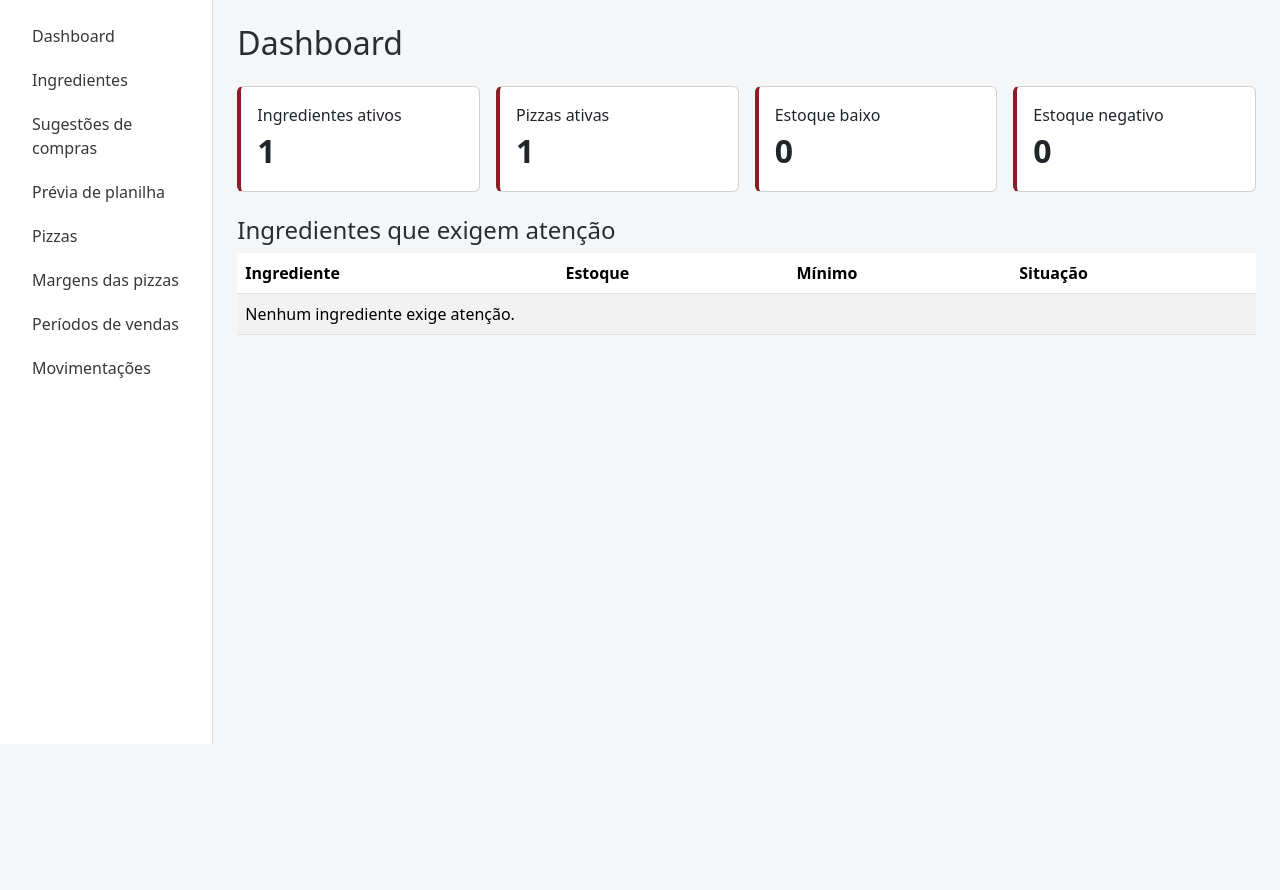
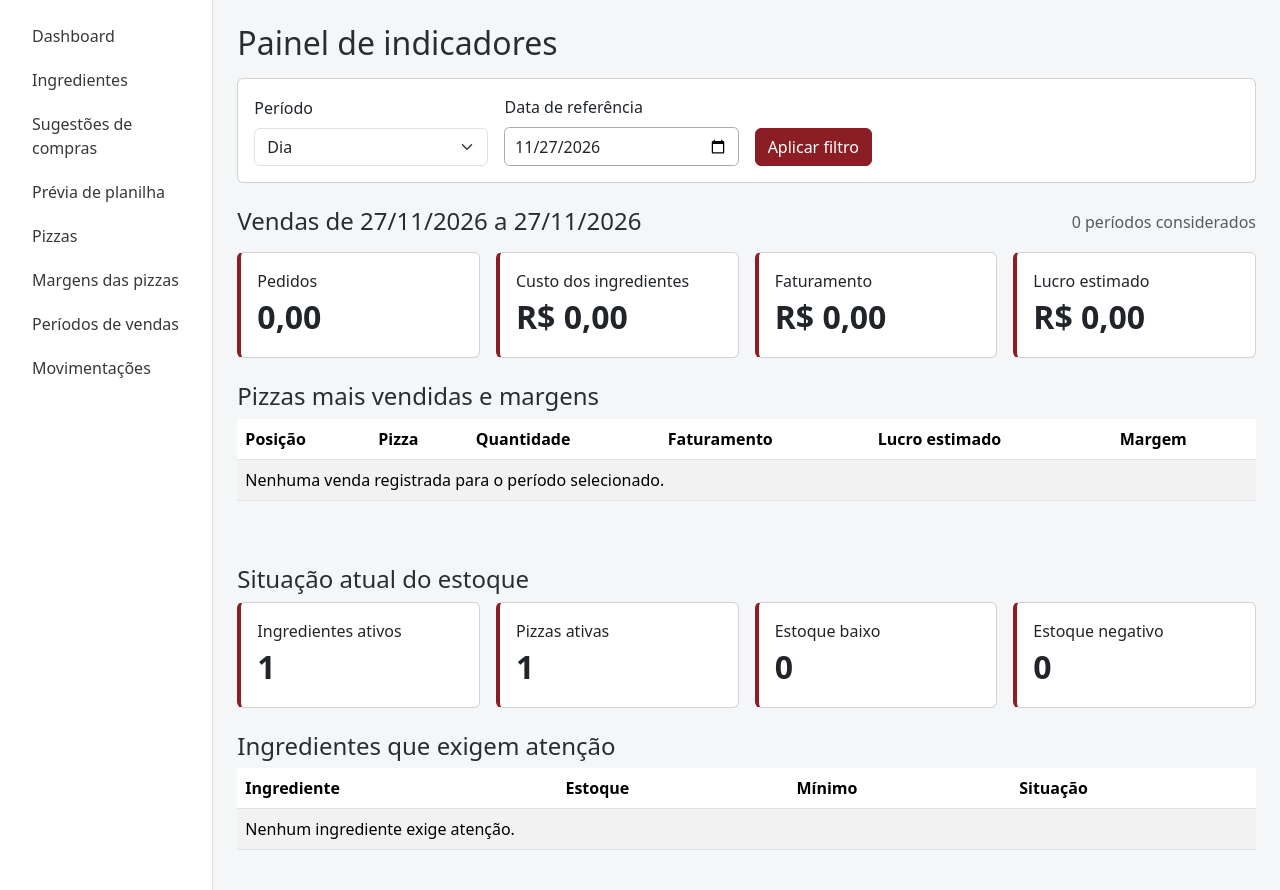
Before and after one commit to LuizRoberto18/SIGE-Murilos, a Django app: page / in a window 1280 px wide. Shown: the part 56-946 px from the top of the page. Before the commit the page ends 800 px from the top, so only its background shows below. Run offline with Django 5.2, Linux system fonts and the light colour scheme; a user stored in the database is signed in; tables that the repository leaves empty hold one stand-in row (values such as "Sample post").

Commit message:
feat: adiciona painel de indicadores por período

```diff
--- a/apps/core/forms.py
+++ b/apps/core/forms.py
@@ -1,7 +1,22 @@
 from django import forms
+from django.utils import timezone
 
 from apps.ingredientes.models import Importacao, Ingrediente
 from apps.vendas.models import Movimentacao
+
+
+class IndicadorFiltroForm(forms.Form):
+    granularidade = forms.ChoiceField(
+        label="Período",
+        choices=[("DIA", "Dia"), ("SEMANA", "Semana"), ("MES", "Mês")],
+        initial="DIA",
+        widget=forms.Select(attrs={"class": "form-select"}),
+    )
+    data_referencia = forms.DateField(
+        label="Data de referência",
+        initial=timezone.localdate,
+        widget=forms.DateInput(attrs={"class": "form-control", "type": "date"}, format="%Y-%m-%d"),
+    )
 
 
 class MovimentoFiltroForm(forms.Form):
--- /dev/null
+++ b/apps/core/indicadores.py
@@ -0,0 +1,111 @@
+"""Indicadores de vendas calculados a partir dos valores históricos."""
+
+from calendar import monthrange
+from collections import defaultdict
+from datetime import timedelta
+from decimal import ROUND_HALF_UP, Decimal
+
+from django.db.models import Prefetch
+
+from apps.vendas.models import ItemVenda, RegistroVenda
+
+
+def intervalo_filtro(granularidade, referencia):
+    if granularidade == "SEMANA":
+        inicio = referencia - timedelta(days=referencia.weekday())
+        return inicio, inicio + timedelta(days=6)
+    if granularidade == "MES":
+        inicio = referencia.replace(day=1)
+        return inicio, referencia.replace(day=monthrange(referencia.year, referencia.month)[1])
+    return referencia, referencia
+
+
+def _fator_periodo(periodo, inicio, fim):
+    inicio_sobreposto = max(periodo.data_inicio, inicio)
+    fim_sobreposto = min(periodo.data_fim, fim)
+    dias_sobrepostos = (fim_sobreposto - inicio_sobreposto).days + 1
+    dias_periodo = (periodo.data_fim - periodo.data_inicio).days + 1
+    return Decimal(dias_sobrepostos) / Decimal(dias_periodo), dias_periodo
+
+
+def _arredondar(valor, casas="0.01"):
+    return valor.quantize(Decimal(casas), rounding=ROUND_HALF_UP)
+
+
+def calcular_indicadores(granularidade, referencia):
+    inicio, fim = intervalo_filtro(granularidade, referencia)
+    periodos = list(
+        RegistroVenda.objects.filter(data_inicio__lte=fim, data_fim__gte=inicio)
+        .select_related("usuario")
+        .prefetch_related(
+            Prefetch("itens_venda", queryset=ItemVenda.objects.select_related("pizza"))
+        )
+    )
+    pedidos = Decimal("0")
+    faturamento = Decimal("0")
+    custo = Decimal("0")
+    produtos = defaultdict(
+        lambda: {
+            "pizza": None,
+            "quantidade": Decimal("0"),
+            "faturamento": Decimal("0"),
+            "custo": Decimal("0"),
+        }
+    )
+    medias_diarias = False
+    valores_proporcionais = False
+
+    for periodo in periodos:
+        fator, dias_periodo = _fator_periodo(periodo, inicio, fim)
+        pedidos += Decimal(periodo.total_pedidos) * fator
+        valores_proporcionais = valores_proporcionais or fator != 1
+        medias_diarias = medias_diarias or (
+            granularidade == "DIA" and (periodo.tipo != RegistroVenda.Tipo.DIA or dias_periodo > 1)
+        )
+        for item in periodo.itens_venda.all():
+            quantidade = Decimal(item.quantidade) * fator
+            receita_item = Decimal(item.quantidade) * item.preco_unitario * fator
+            custo_item = Decimal(item.quantidade) * item.custo_unitario * fator
+            faturamento += receita_item
+            custo += custo_item
+            produto = produtos[item.pizza_id]
+            produto["pizza"] = item.pizza
+            produto["quantidade"] += quantidade
+            produto["faturamento"] += receita_item
+            produto["custo"] += custo_item
+
+    lucro = faturamento - custo
+    mais_vendidos = []
+    for produto in produtos.values():
+        lucro_produto = produto["faturamento"] - produto["custo"]
+        margem = Decimal("0")
+        if produto["faturamento"] > 0:
+            margem = lucro_produto / produto["faturamento"] * 100
+        mais_vendidos.append(
+            {
+                "pizza": produto["pizza"],
+                "quantidade": _arredondar(produto["quantidade"]),
+                "faturamento": _arredondar(produto["faturamento"]),
+                "lucro": _arredondar(lucro_produto),
+                "margem": _arredondar(margem),
+            }
+        )
+    mais_vendidos.sort(
+        key=lambda item: (
+            -item["quantidade"],
+            -item["faturamento"],
+            item["pizza"].nome.casefold(),
+        )
+    )
+    return {
+        "inicio": inicio,
+        "fim": fim,
+        "pedidos": _arredondar(pedidos),
+        "faturamento": _arredondar(faturamento),
+        "custo": _arredondar(custo),
+        "lucro": _arredondar(lucro),
+        "mais_vendidos": mais_vendidos[:5],
+        "periodos_considerados": len(periodos),
+        "medias_diarias": medias_diarias,
+        "valores_proporcionais": valores_proporcionais,
+    }
--- a/apps/core/views.py
+++ b/apps/core/views.py
@@ -2,12 +2,14 @@ from django.contrib.auth.decorators import login_required
 from django.core.paginator import Paginator
 from django.db.models import F
 from django.shortcuts import render
+from django.utils import timezone
 
 from apps.ingredientes.models import Ingrediente
 from apps.pizzas.models import Pizza
 
-from .forms import MovimentoFiltroForm
+from .forms import IndicadorFiltroForm, MovimentoFiltroForm
 from .historico import consultar_movimentacoes
+from .indicadores import calcular_indicadores
 
 
 @login_required
@@ -16,12 +18,23 @@ def dashboard(request):
     atencao = ingredientes.filter(quantidade_estoque__lte=F("estoque_minimo")).order_by(
         "quantidade_estoque", "nome"
     )
+    filtro = IndicadorFiltroForm(request.GET or None)
+    indicadores = None
+    if not filtro.is_bound:
+        indicadores = calcular_indicadores("DIA", timezone.localdate())
+    elif filtro.is_valid():
+        indicadores = calcular_indicadores(
+            filtro.cleaned_data["granularidade"],
+            filtro.cleaned_data["data_referencia"],
+        )
     contexto = {
         "total_ingredientes": ingredientes.count(),
         "total_pizzas": Pizza.objects.filter(ativo=True).count(),
         "total_baixos": ingredientes.filter(quantidade_estoque__lte=F("estoque_minimo")).count(),
         "total_negativos": ingredientes.filter(quantidade_estoque__lt=0).count(),
         "atencao": atencao,
+        "filtro": filtro,
+        "indicadores": indicadores,
     }
     return render(request, "core/dashboard.html", contexto)
 
--- a/templates/core/dashboard.html
+++ b/templates/core/dashboard.html
@@ -1,7 +1,64 @@
 {% extends 'base.html' %}
 {% block title %}Dashboard | SIGE Murilo's{% endblock %}
 {% block content %}
-<h1 class="h2 mb-4">Dashboard</h1>
+<h1 class="h2 mb-3">Painel de indicadores</h1>
+
+<form method="get" class="card p-3 mb-4">
+  <div class="row g-3 align-items-end">
+    <div class="col-sm-4 col-lg-3">
+      <label for="{{ filtro.granularidade.id_for_label }}" class="form-label">{{ filtro.granularidade.label }}</label>
+      {{ filtro.granularidade }}{{ filtro.granularidade.errors }}
+    </div>
+    <div class="col-sm-4 col-lg-3">
+      <label for="{{ filtro.data_referencia.id_for_label }}" class="form-label">{{ filtro.data_referencia.label }}</label>
+      {{ filtro.data_referencia }}{{ filtro.data_referencia.errors }}
+    </div>
+    <div class="col-sm-auto"><button class="btn btn-brand" type="submit">Aplicar filtro</button></div>
+  </div>
+</form>
+
+{% if indicadores %}
+<div class="d-flex justify-content-between align-items-center flex-wrap gap-2 mb-3">
+  <h2 class="h4 mb-0">Vendas de {{ indicadores.inicio|date:"d/m/Y" }} a {{ indicadores.fim|date:"d/m/Y" }}</h2>
+  <span class="text-muted">{{ indicadores.periodos_considerados }} período{{ indicadores.periodos_considerados|pluralize }} considerado{{ indicadores.periodos_considerados|pluralize }}</span>
+</div>
+
+{% if indicadores.medias_diarias %}
+<div class="alert alert-info">Os valores deste dia derivados de registros semanais ou mensais são médias diárias estimadas.</div>
+{% elif indicadores.valores_proporcionais %}
+<div class="alert alert-info">Os valores foram proporcionados aos dias do intervalo selecionado.</div>
+{% endif %}
+
+<div class="row g-3 mb-4">
+  <div class="col-sm-6 col-xl-3"><div class="card metric h-100"><div class="card-body"><div>Pedidos{% if indicadores.medias_diarias %} (média diária){% endif %}</div><strong>{{ indicadores.pedidos|floatformat:2 }}</strong></div></div></div>
+  <div class="col-sm-6 col-xl-3"><div class="card metric h-100"><div class="card-body"><div>Custo dos ingredientes</div><strong>R$ {{ indicadores.custo|floatformat:2 }}</strong></div></div></div>
+  <div class="col-sm-6 col-xl-3"><div class="card metric h-100"><div class="card-body"><div>Faturamento</div><strong>R$ {{ indicadores.faturamento|floatformat:2 }}</strong></div></div></div>
+  <div class="col-sm-6 col-xl-3"><div class="card metric h-100"><div class="card-body"><div>Lucro estimado</div><strong class="{% if indicadores.lucro < 0 %}text-danger{% endif %}">R$ {{ indicadores.lucro|floatformat:2 }}</strong></div></div></div>
+</div>
+
+<h2 class="h4">Pizzas mais vendidas e margens</h2>
+<div class="table-responsive mb-5">
+  <table class="table table-striped align-middle">
+    <thead><tr><th>Posição</th><th>Pizza</th><th>Quantidade</th><th>Faturamento</th><th>Lucro estimado</th><th>Margem</th></tr></thead>
+    <tbody>
+      {% for item in indicadores.mais_vendidos %}
+      <tr>
+        <td>{{ forloop.counter }}º</td>
+        <td>{{ item.pizza.nome }}</td>
+        <td>{{ item.quantidade|floatformat:2 }}</td>
+        <td>R$ {{ item.faturamento|floatformat:2 }}</td>
+        <td class="{% if item.lucro < 0 %}text-danger{% endif %}">R$ {{ item.lucro|floatformat:2 }}</td>
+        <td class="{% if item.margem < 0 %}text-danger{% endif %}">{{ item.margem|floatformat:2 }}%</td>
+      </tr>
+      {% empty %}
+      <tr><td colspan="6">Nenhuma venda registrada para o período selecionado.</td></tr>
+      {% endfor %}
+    </tbody>
+  </table>
+</div>
+{% endif %}
+
+<h2 class="h4">Situação atual do estoque</h2>
 <div class="row g-3 mb-4">
   <div class="col-sm-6 col-xl-3"><div class="card metric"><div class="card-body"><div>Ingredientes ativos</div><strong>{{ total_ingredientes }}</strong></div></div></div>
   <div class="col-sm-6 col-xl-3"><div class="card metric"><div class="card-body"><div>Pizzas ativas</div><strong>{{ total_pizzas }}</strong></div></div></div>
```
